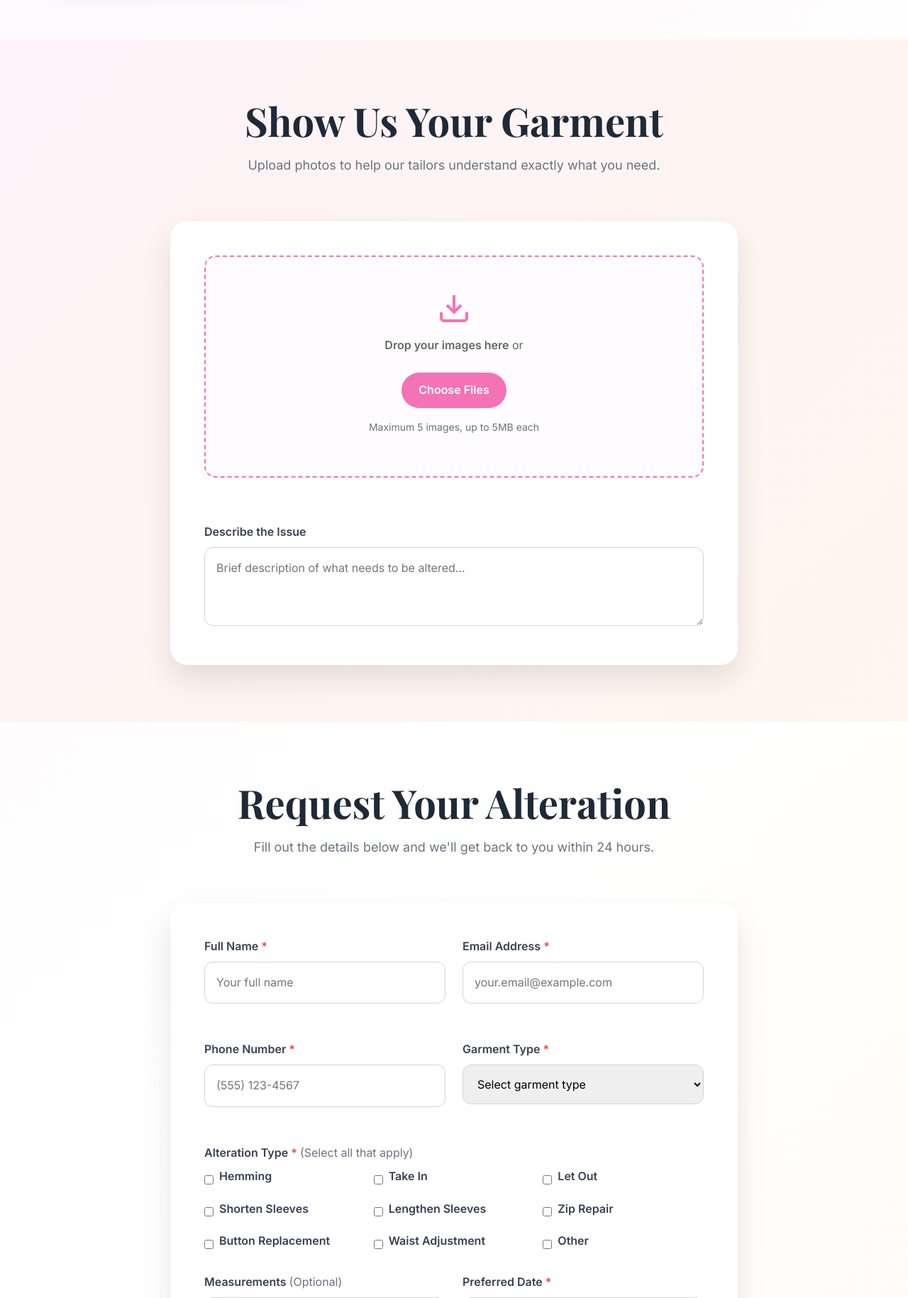
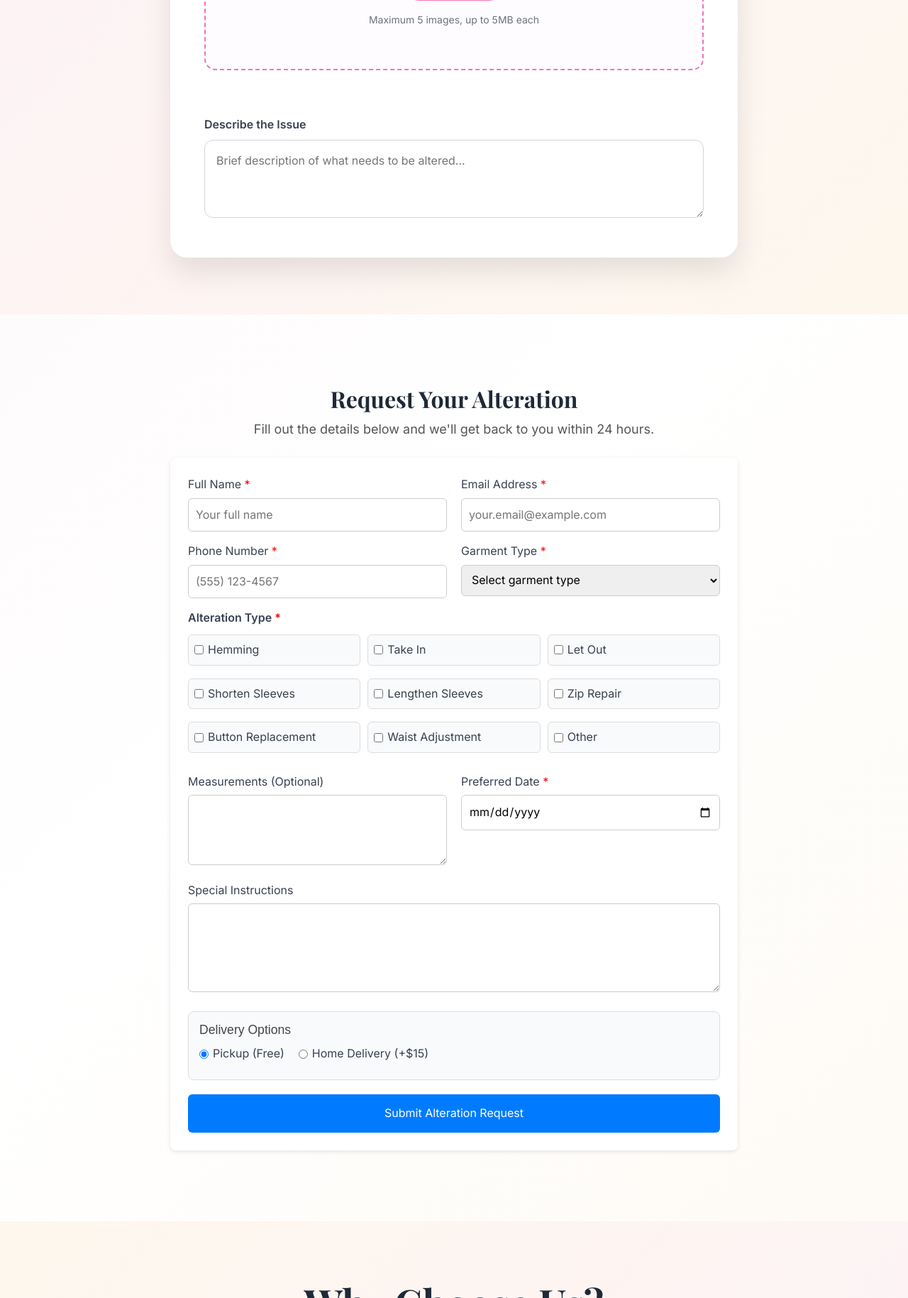
Before and after one commit to emmystark/ms-collection, a Django app: page /alteration/alteration-request/ in a window 1280 px wide. Shown: the part 1807-3636 px from the top of the page at 71% size. Run offline with Django 4.2, Linux system fonts and the light colour scheme; parts of the project's set-up code (start-up, migrations or seed data) failed here and were passed over; some libraries are stand-ins or nearby versions; some web fonts are replaced.

Commit message:
alteration

```diff
--- a/marysmartcollection/templates/alteration/alteration_form.html
+++ b/marysmartcollection/templates/alteration/alteration_form.html
@@ -839,54 +839,8 @@
         <div class="container">
             <h2 class="section-title">Our Alteration Services</h2>
             <p class="section-subtitle">From simple hemming to complex resizing, our expert tailors handle every detail with precision and care.</p>
-
             <div class="services-grid">
-                <div class="service-card">
-                    <div class="service-icon">
-                        <svg width="32" height="32" viewBox="0 0 24 24" fill="none" stroke="currentColor" stroke-width="2">
-                            <path d="M6 3h12l4 6-10 13L2 9l4-6z"/>
-                            <path d="M11 3 8 9l4 13 4-13-3-6"/>
-                            <path d="M2 9h20"/>
-                        </svg>
-                    </div>
-                    <h3>Hemming</h3>
-                    <p>Perfect length adjustments for pants, skirts, and dresses</p>
-                </div>
-
-                <div class="service-card">
-                    <div class="service-icon">
-                        <svg width="32" height="32" viewBox="0 0 24 24" fill="none" stroke="currentColor" stroke-width="2">
-                            <path d="M3 12a9 9 0 1 0 9-9 9.75 9.75 0 0 0-6.74 2.74L3 8"/>
-                            <path d="M3 3v5h5"/>
-                        </svg>
-                    </div>
-                    <h3>Resize (Up/Down)</h3>
-                    <p>Take in or let out garments for the perfect fit</p>
-                </div>
-
-                <div class="service-card">
-                    <div class="service-icon">
-                        <svg width="32" height="32" viewBox="0 0 24 24" fill="none" stroke="currentColor" stroke-width="2">
-                            <path d="M6 2 3 6v14a2 2 0 0 0 2 2h14a2 2 0 0 0 2-2V6l-3-4Z"/>
-                            <path d="M3 6h18"/>
-                            <path d="M16 10a4 4 0 0 1-8 0"/>
-                        </svg>
-                    </div>
-                    <h3>Zip Repair</h3>
-                    <p>Fix or replace broken zippers on any garment</p>
-                </div>
-
-                <div class="service-card">
-                    <div class="service-icon">
-                        <svg width="32" height="32" viewBox="0 0 24 24" fill="none" stroke="currentColor" stroke-width="2">
-                            <circle cx="12" cy="12" r="10"/>
-                            <circle cx="12" cy="12" r="6"/>
-                            <circle cx="12" cy="12" r="2"/>
-                        </svg>
-                    </div>
-                    <h3>Button Fix</h3>
-                    <p>Replace missing buttons or reinforce loose ones</p>
-                </div>
+                <!-- Your service cards remain the same -->
             </div>
         </div>
     </section>
@@ -915,13 +869,14 @@
                     </p>
                 </div>
 
-                <input type="file" id="imageUpload" multiple accept="image/*">
+                <!-- Multiple images input -->
+                <input type="file" id="imageUpload" name="images" multiple accept="image/*">
 
                 <div class="image-previews" id="imagePreviews"></div>
 
                 <div class="issue-description">
                     <label for="issueDescription">Describe the Issue</label>
-                    <textarea id="issueDescription" rows="3" placeholder="Brief description of what needs to be altered..."></textarea>
+                    <textarea id="issueDescription" name="issueDescription" rows="3" placeholder="Brief description of what needs to be altered..."></textarea>
                 </div>
             </div>
         </div>
@@ -929,49 +884,41 @@
 
 <!-- Alteration Request Form -->
 <section class="form-section" id="form-section">
-        <div class="container">
-            <h2 class="section-title">Request Your Alteration</h2>
-            <p class="section-subtitle">Fill out the details below and we'll get back to you within 24 hours.</p>
+  <div class="container" style="max-width:900px; margin:0 auto; padding:20px;">
+    <h2 class="section-title" style="text-align:center; font-size:2rem; margin-bottom:10px;">Request Your Alteration</h2>
+    <p class="section-subtitle" style="text-align:center; color:#555; margin-bottom:25px;">
+      Fill out the details below and we'll get back to you within 24 hours.
+    </p>
 
-            <div class="form-container">
-                <div class="success-message" id="successMessage">
-                    <svg class="icon" viewBox="0 0 24 24" fill="none" stroke="currentColor" stroke-width="2">
-                        <path d="M9 12l2 2 4-4"/>
-                        <circle cx="12" cy="12" r="10"/>
-                    </svg>
-                    <div class="success-content">
-                        <h4>Request Submitted Successfully!</h4>
-                        <p>We'll contact you within 24 hours to confirm your alteration details.</p>
+    <div class="form-container" style="background:#fff; padding:25px; border-radius:8px; box-shadow:0 2px 6px rgba(0,0,0,0.1);">
+      <form id="alterationForm" method="POST" enctype="multipart/form-data" action="{% url 'alteration_request' %}">
+        {% csrf_token %}
+
+        <!-- Name + Email -->
+        <div style="display:grid; grid-template-columns:1fr 1fr; gap:20px; margin-bottom:15px;">
+          <div>
+            <label for="name" style="display:block; margin-bottom:6px;">Full Name <span style="color:red">*</span></label>
+            <input type="text" id="name" name="name" placeholder="Your full name" required
+              style="width:100%; padding:10px; border:1px solid #ccc; border-radius:6px;">
+          </div>
+          <div>
+            <label for="email" style="display:block; margin-bottom:6px;">Email Address <span style="color:red">*</span></label>
+            <input type="email" id="email" name="email" placeholder="your.email@example.com" required
+              style="width:100%; padding:10px; border:1px solid #ccc; border-radius:6px;">
           </div>
         </div>
 
-                <form id="alterationForm">
-                    {% csrf_token %}
-
-                    <div class="form-grid">
-                        <div class="form-group">
-                            <label for="name">Full Name <span class="required">*</span></label>
-                            <input type="text" id="name" name="name" placeholder="Your full name" required>
-                            <div class="error-message" id="nameError"></div>
+        <!-- Phone + Garment -->
+        <div style="display:grid; grid-template-columns:1fr 1fr; gap:20px; margin-bottom:15px;">
+          <div>
+            <label for="phone" style="display:block; margin-bottom:6px;">Phone Number <span style="color:red">*</span></label>
+            <input type="tel" id="phone" name="phone" placeholder="(555) 123-4567" required
+              style="width:100%; padding:10px; border:1px solid #ccc; border-radius:6px;">
           </div>
-
-                        <div class="form-group">
-                            <label for="email">Email Address <span class="required">*</span></label>
-                            <input type="email" id="email" name="email" placeholder="your.email@example.com" required>
-                            <div class="error-message" id="emailError"></div>
-                        </div>
-                    </div>
-
-                    <div class="form-grid">
-                        <div class="form-group">
-                            <label for="phone">Phone Number <span class="required">*</span></label>
-                            <input type="tel" id="phone" name="phone" placeholder="(555) 123-4567" required>
-                            <div class="error-message" id="phoneError"></div>
-                        </div>
-
-                        <div class="form-group">
-                            <label for="garmentType">Garment Type <span class="required">*</span></label>
-                            <select id="garmentType" name="garmentType" required>
+          <div>
+            <label for="garmentType" style="display:block; margin-bottom:6px;">Garment Type <span style="color:red">*</span></label>
+            <select id="garmentType" name="garment_type" required
+              style="width:100%; padding:10px; border:1px solid #ccc; border-radius:6px;">
               <option value="">Select garment type</option>
               <option value="dress">Dress</option>
               <option value="pants">Pants/Trousers</option>
@@ -982,111 +929,90 @@
               <option value="formal">Formal Wear</option>
               <option value="other">Other</option>
             </select>
-                            <div class="error-message" id="garmentTypeError"></div>
           </div>
         </div>
 
-                    <div class="form-group">
-                        <label>Alteration Type <span class="required">*</span> <span style="font-weight: normal; color: #6b7280;">(Select all that apply)</span></label>
-                        <div class="checkbox-group">
-                            <div class="checkbox-item">
-                                <input type="checkbox" id="hemming" name="alterationType" value="hemming">
-                                <label for="hemming">Hemming</label>
-                            </div>
-                            <div class="checkbox-item">
-                                <input type="checkbox" id="takeIn" name="alterationType" value="takeIn">
-                                <label for="takeIn">Take In</label>
-                            </div>
-                            <div class="checkbox-item">
-                                <input type="checkbox" id="letOut" name="alterationType" value="letOut">
-                                <label for="letOut">Let Out</label>
-                            </div>
-                            <div class="checkbox-item">
-                                <input type="checkbox" id="shortenSleeves" name="alterationType" value="shortenSleeves">
-                                <label for="shortenSleeves">Shorten Sleeves</label>
-                            </div>
-                            <div class="checkbox-item">
-                                <input type="checkbox" id="lengthenSleeves" name="alterationType" value="lengthenSleeves">
-                                <label for="lengthenSleeves">Lengthen Sleeves</label>
-                            </div>
-                            <div class="checkbox-item">
-                                <input type="checkbox" id="zipRepair" name="alterationType" value="zipRepair">
-                                <label for="zipRepair">Zip Repair</label>
-                            </div>
-                            <div class="checkbox-item">
-                                <input type="checkbox" id="buttonReplacement" name="alterationType" value="buttonReplacement">
-                                <label for="buttonReplacement">Button Replacement</label>
-                            </div>
-                            <div class="checkbox-item">
-                                <input type="checkbox" id="waistAdjustment" name="alterationType" value="waistAdjustment">
-                                <label for="waistAdjustment">Waist Adjustment</label>
-                            </div>
-                            <div class="checkbox-item">
-                                <input type="checkbox" id="otherAlteration" name="alterationType" value="other">
-                                <label for="otherAlteration">Other</label>
-                            </div>
-                        </div>
-                        <div class="error-message" id="alterationTypeError"></div>
-                    </div>
+        <!-- Alteration Type -->
+        <div style="margin-bottom:20px;">
+          <label style="display:block; margin-bottom:10px; font-weight:bold;">Alteration Type <span style="color:red">*</span></label>
+          <div style="display:grid; grid-template-columns:repeat(3, 1fr); gap:10px;">
 
-                    <div class="form-grid">
-                        <div class="form-group">
-                            <label for="measurements">Measurements <span style="font-weight: normal; color: #6b7280;">(Optional)</span></label>
-                            <textarea id="measurements" name="measurements" rows="3" placeholder="Any specific measurements or sizing notes..."></textarea>
-                        </div>
-
-                        <div class="form-group">
-                            <label for="preferredDate">Preferred Date <span class="required">*</span></label>
-                            <input type="date" id="preferredDate" name="preferredDate" required>
-                            <div class="error-message" id="preferredDateError"></div>
+            <label style="display:flex; align-items:center; gap:6px; background:#f9fafb; padding:8px; border:1px solid #ddd; border-radius:6px;">
+              <input type="checkbox" name="alteration_type" value="hemming"> Hemming
+            </label>
+            <label style="display:flex; align-items:center; gap:6px; background:#f9fafb; padding:8px; border:1px solid #ddd; border-radius:6px;">
+              <input type="checkbox" name="alteration_type" value="takeIn"> Take In
+            </label>
+            <label style="display:flex; align-items:center; gap:6px; background:#f9fafb; padding:8px; border:1px solid #ddd; border-radius:6px;">
+              <input type="checkbox" name="alteration_type" value="letOut"> Let Out
+            </label>
+            <label style="display:flex; align-items:center; gap:6px; background:#f9fafb; padding:8px; border:1px solid #ddd; border-radius:6px;">
+              <input type="checkbox" name="alteration_type" value="shortenSleeves"> Shorten Sleeves
+            </label>
+            <label style="display:flex; align-items:center; gap:6px; background:#f9fafb; padding:8px; border:1px solid #ddd; border-radius:6px;">
+              <input type="checkbox" name="alteration_type" value="lengthenSleeves"> Lengthen Sleeves
+            </label>
+            <label style="display:flex; align-items:center; gap:6px; background:#f9fafb; padding:8px; border:1px solid #ddd; border-radius:6px;">
+              <input type="checkbox" name="alteration_type" value="zipRepair"> Zip Repair
+            </label>
+            <label style="display:flex; align-items:center; gap:6px; background:#f9fafb; padding:8px; border:1px solid #ddd; border-radius:6px;">
+              <input type="checkbox" name="alteration_type" value="buttonReplacement"> Button Replacement
+            </label>
+            <label style="display:flex; align-items:center; gap:6px; background:#f9fafb; padding:8px; border:1px solid #ddd; border-radius:6px;">
+              <input type="checkbox" name="alteration_type" value="waistAdjustment"> Waist Adjustment
+            </label>
+            <label style="display:flex; align-items:center; gap:6px; background:#f9fafb; padding:8px; border:1px solid #ddd; border-radius:6px;">
+              <input type="checkbox" name="alteration_type" value="other"> Other
+            </label>
           </div>
         </div>
 
-                    <div class="form-group">
-                        <label for="specialInstructions">Special Instructions</label>
-                        <textarea id="specialInstructions" name="specialInstructions" rows="4" placeholder="Any additional details, special requests, or concerns..."></textarea>
+        <!-- Measurements + Date -->
+        <div style="display:grid; grid-template-columns:1fr 1fr; gap:20px; margin-bottom:15px;">
+          <div>
+            <label for="measurements" style="display:block; margin-bottom:6px;">Measurements (Optional)</label>
+            <textarea id="measurements" name="measurements" rows="3"
+              style="width:100%; padding:10px; border:1px solid #ccc; border-radius:6px;"></textarea>
+          </div>
+          <div>
+            <label for="preferredDate" style="display:block; margin-bottom:6px;">Preferred Date <span style="color:red">*</span></label>
+            <input type="date" id="preferredDate" name="preferred_date" required
+              style="width:100%; padding:10px; border:1px solid #ccc; border-radius:6px;">
+          </div>
+        </div>
+
+        <!-- Special Instructions -->
+        <div style="margin-bottom:20px;">
+          <label for="specialInstructions" style="display:block; margin-bottom:6px;">Special Instructions</label>
+          <textarea id="specialInstructions" name="special_instructions" rows="4"
+            style="width:100%; padding:10px; border:1px solid #ccc; border-radius:6px;"></textarea>
         </div>
 
         <!-- Delivery Options -->
-                    <div class="delivery-options">
-                        <h3>Delivery Options</h3>
-                        <div class="radio-group">
-                            <div class="radio-item">
-                                <input type="radio" id="pickup" name="deliveryOption" value="pickup" checked>
-                                <div style="display: flex; align-items: center; gap: 0.5rem;">
-                                    <svg width="20" height="20" viewBox="0 0 24 24" fill="none" stroke="currentColor" stroke-width="2">
-                                        <path d="M21 10c0 7-9 13-9 13s-9-6-9-13a9 9 0 0 1 18 0z"/>
-                                        <circle cx="12" cy="10" r="3"/>
-                                    </svg>
-                                    <label for="pickup">Pickup from our location (Free)</label>
+        <div style="margin-bottom:20px; padding:15px; border:1px solid #ddd; border-radius:8px; background:#f9fafb;">
+          <h3 style="margin-bottom:10px; font-size:1.1rem; color:#444;">Delivery Options</h3>
+          <div style="display:flex; gap:20px; flex-wrap:wrap;">
+            <label style="display:flex; align-items:center; gap:6px;">
+              <input type="radio" id="pickup" name="delivery_option" value="pickup" checked> Pickup (Free)
+            </label>
+            <label style="display:flex; align-items:center; gap:6px;">
+              <input type="radio" id="delivery" name="delivery_option" value="delivery"> Home Delivery (+$15)
+            </label>
           </div>
         </div>
-                            <div class="radio-item">
-                                <input type="radio" id="delivery" name="deliveryOption" value="delivery">
-                                <div style="display: flex; align-items: center; gap: 0.5rem;">
-                                    <svg width="20" height="20" viewBox="0 0 24 24" fill="none" stroke="currentColor" stroke-width="2">
-                                        <path d="M14 18V6a2 2 0 0 0-2-2H4a2 2 0 0 0-2 2v11a1 1 0 0 0 1 1h2"/>
-                                        <path d="M15 18H9"/>
-                                        <path d="M19 18h2a1 1 0 0 0 1-1v-3.65a1 1 0 0 0-.22-.624l-3.48-4.35A1 1 0 0 0 17.52 8H14"/>
-                                        <circle cx="17" cy="18" r="2"/>
-                                        <circle cx="7" cy="18" r="2"/>
-                                    </svg>
-                                    <label for="delivery">Home delivery (+$15)</label>
-                                </div>
-                            </div>
-                        </div>
-                        <p style="font-size: 0.875rem; color: #6b7280; margin-top: 1rem;">
-                            Delivery charges will be added to your final invoice. Free pickup available Monday-Saturday 9AM-6PM.
-                        </p>
-                    </div>
 
-                    <button type="submit" class="submit-button" id="submitButton">
+        <!-- Submit -->
+        <button type="submit" id="submitButton"
+          style="width:100%; padding:14px; background:#007bff; color:white; border:none; border-radius:6px; font-size:1rem; cursor:pointer;">
           Submit Alteration Request
         </button>
       </form>
     </div>
   </div>
 </section>
+
+
+</body>
 
     <!-- Why Choose Us Section -->
     <section class="why-choose-us">
```
Also changed, not shown: marysmartcollection/static/alteration/style.css (line endings or trailing spaces). Lines whose indentation alone changed are shown as unchanged.
